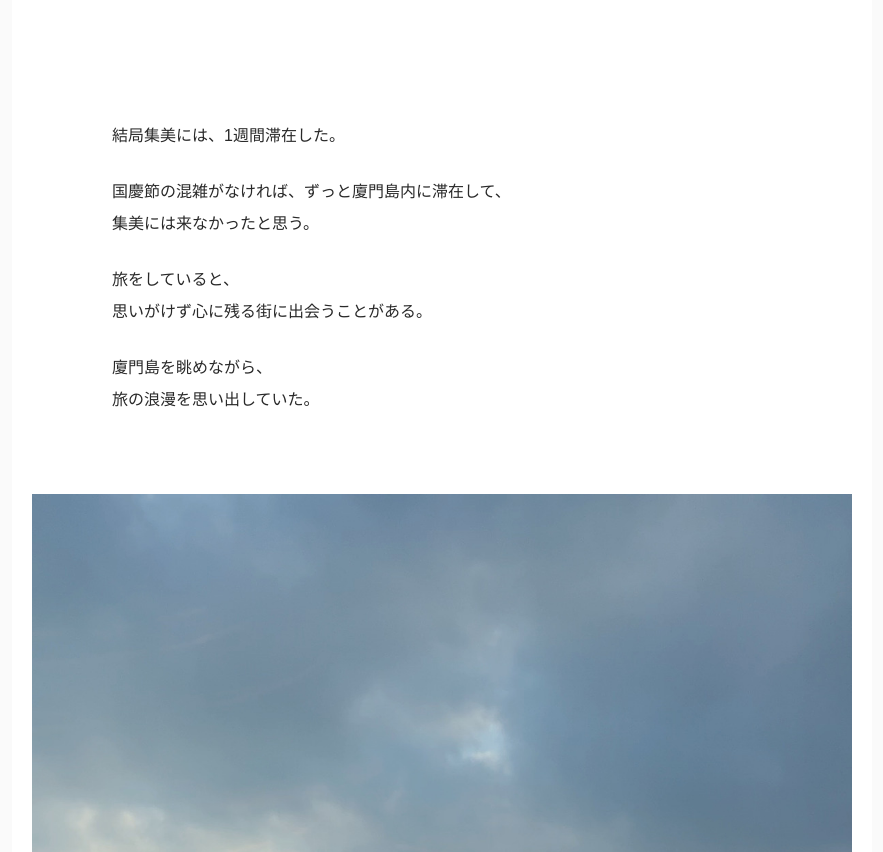
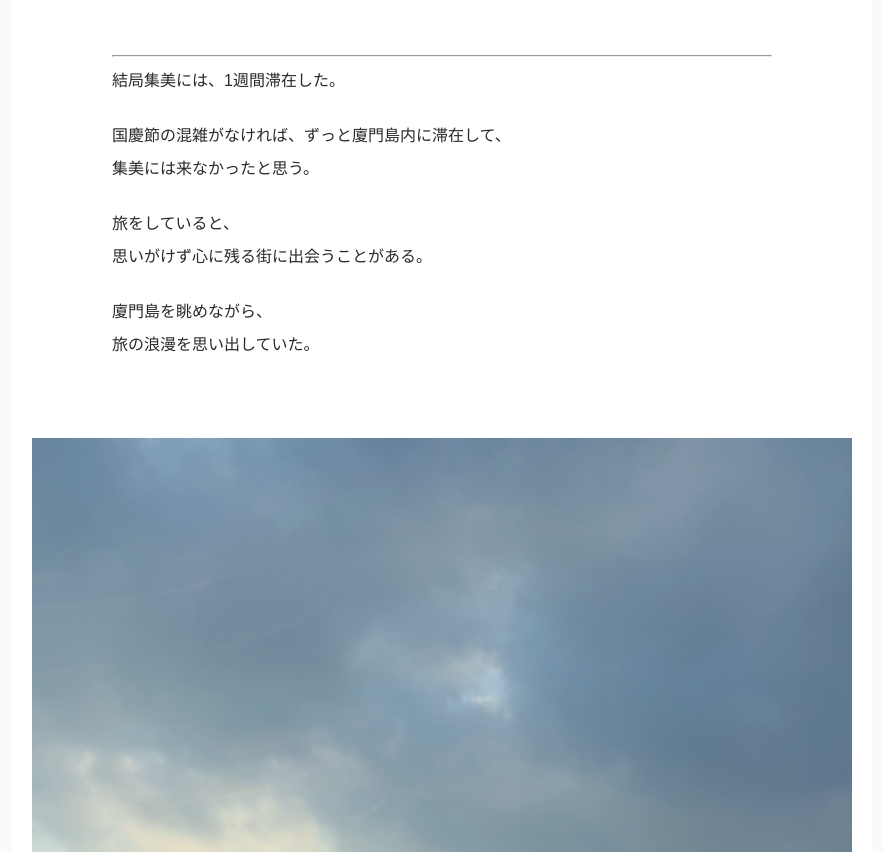
Before and after one commit to Takaolog/takaolog, a plain HTML site: page xiamen1.html in a window 1280 px wide. Shown: the part 7018-7870 px from the top of the page, without its empty margins (198-1081 px from the left). Drawn offline with Linux system fonts and the light colour scheme.

Commit message:
Update xiamen1.html

```diff
--- a/xiamen1.html
+++ b/xiamen1.html
@@ -219,9 +219,9 @@ figcaption{margin-top:8px;font-size:.88rem;color:#666;line-height:1.6}
 
 <figure><img src="xiamen-pub-photo6.jpeg" alt="近代的な建物の1階にあるpubの外観と周辺環境" loading="lazy"></figure>
 
-<br><br>
+<hr class="full-width">
 
-<p>結局集美には、1週間滞在した。</p>
+<p class="closing-text">結局集美には、1週間滞在した。</p>
 
 <p>国慶節の混雑がなければ、ずっと廈門島内に滞在して、<br>
 集美には来なかったと思う。</p>
```
